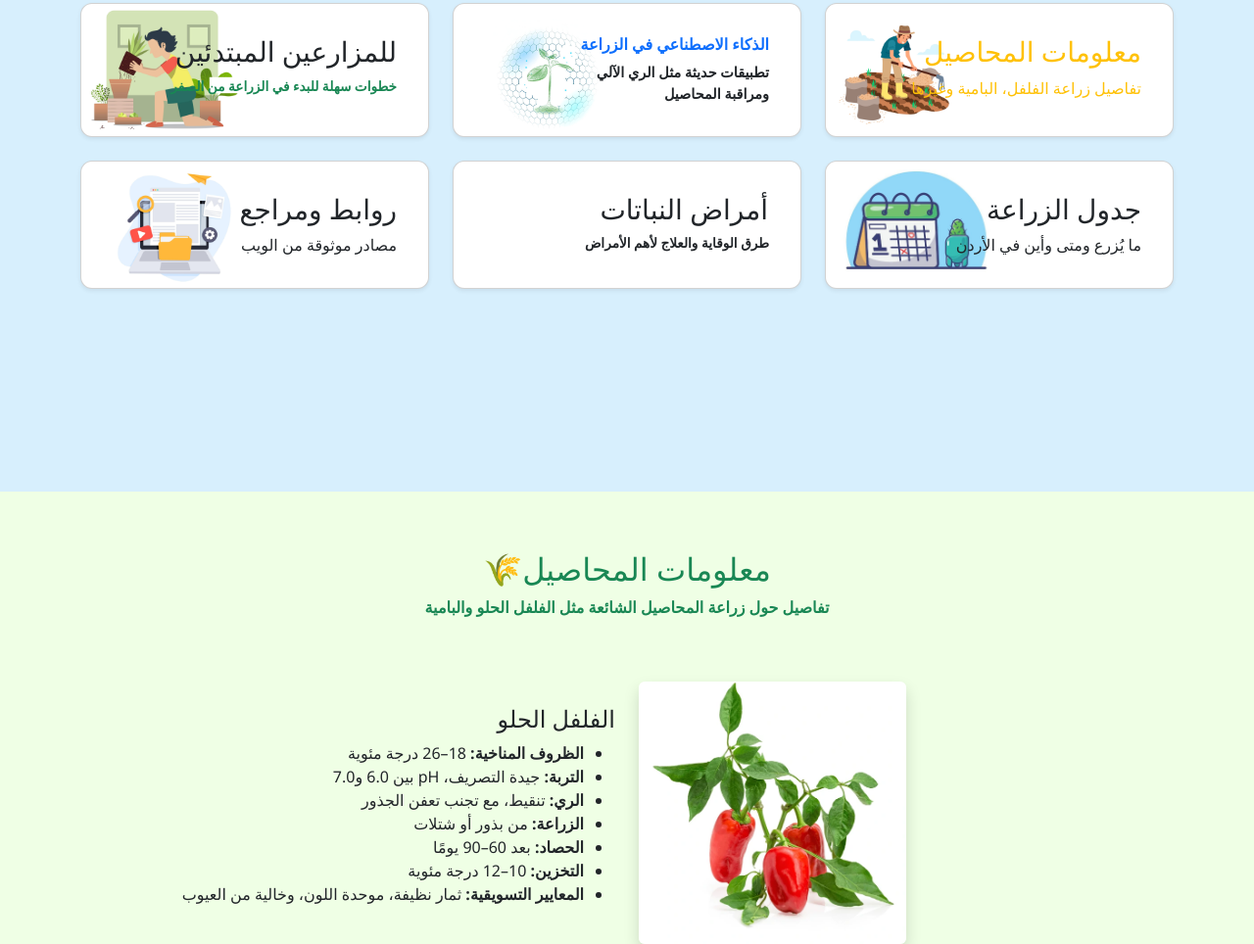
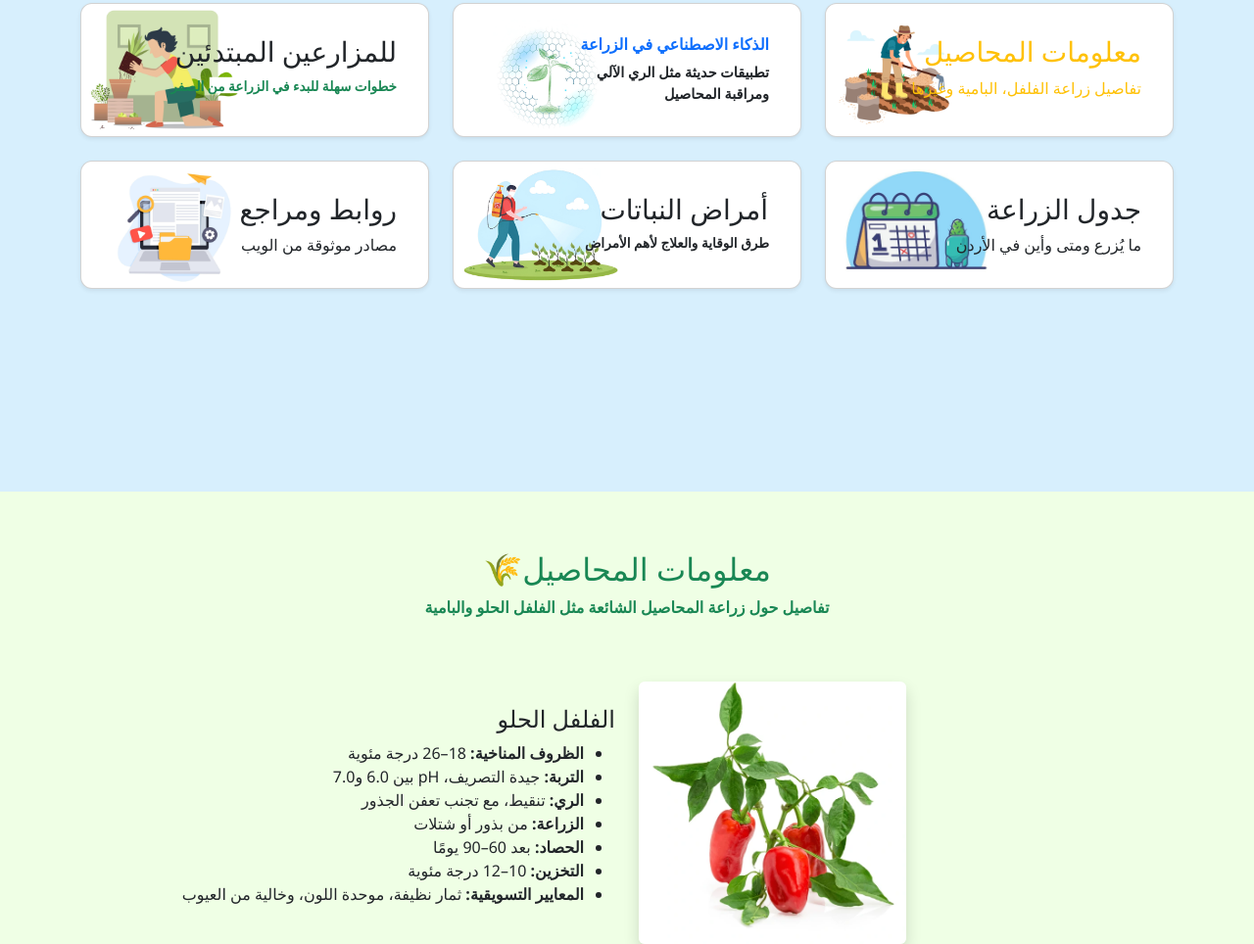
Before and after one commit to 5bbvm/plant-wepsite, a plain HTML site: page index.html in a window 1280 px wide. Shown: the part 1098-2062 px from the top of the page at 98% size. Drawn offline with nearby package versions, Linux system fonts and the light colour scheme.

Commit message:
Update index.html

```diff
--- a/index.html
+++ b/index.html
@@ -83,7 +83,7 @@
     }
 
     .card-bg-5 {
-      background-image: url('static/image/bg5.png');
+      background-image: url('image/bg5.png');
       background-size: cover;
       background-position: center;
       background-position-y: 50%;
```
